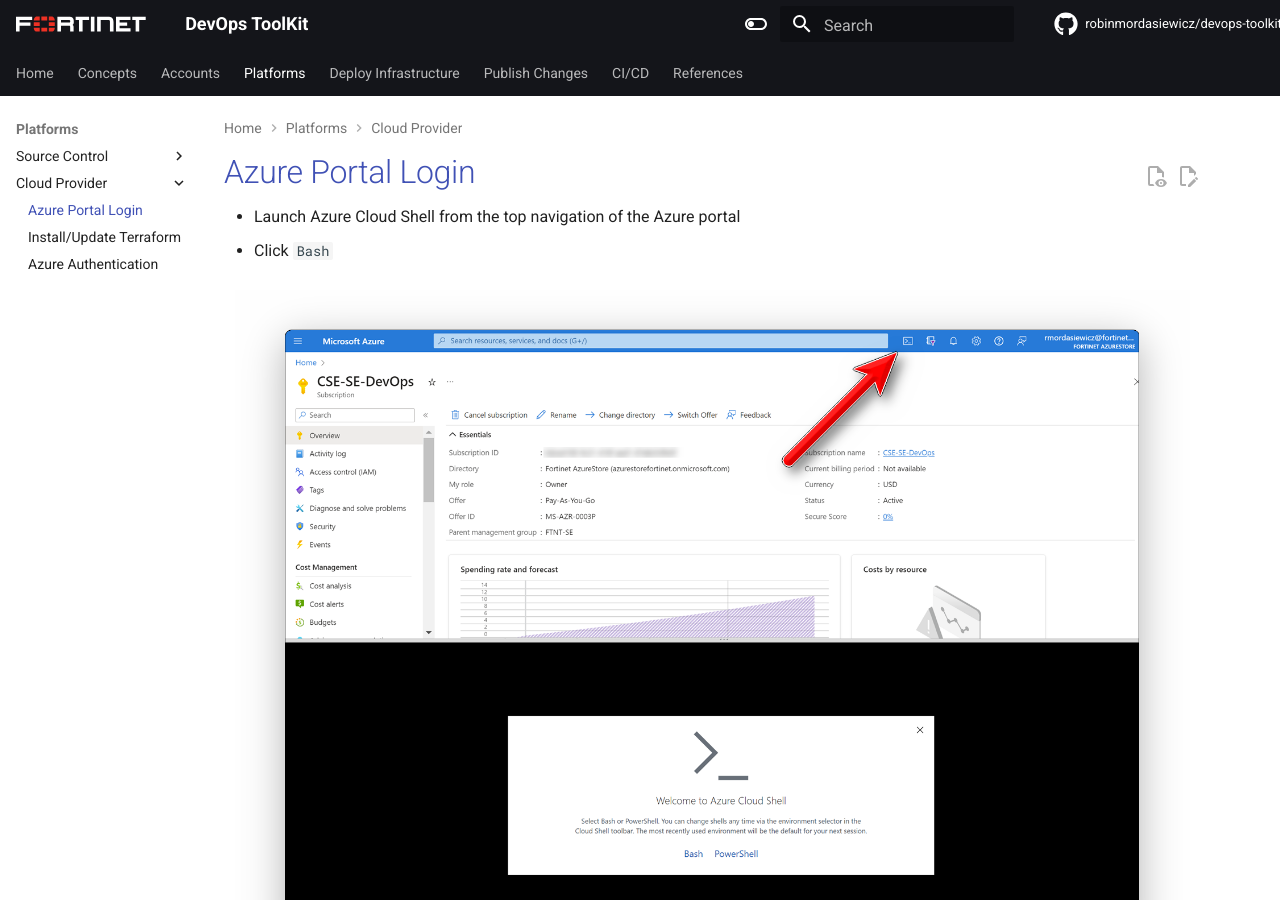
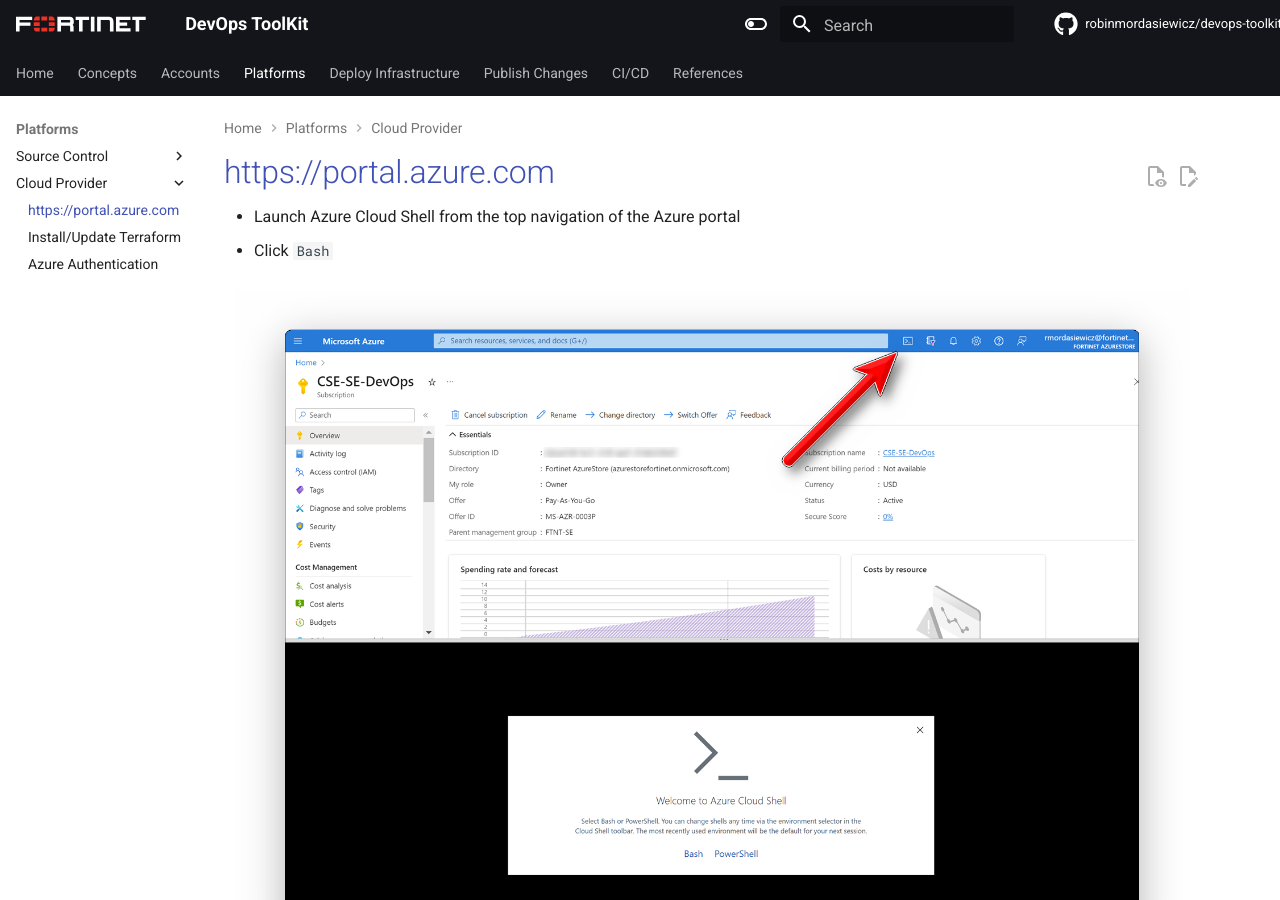
Before and after one commit to robinmordasiewicz/devops-toolkit, an MkDocs documentation site: the page built from docs/Azure-Cloud-Shell.md, in a window 1280 px wide and 900 px high. Built offline with MkDocs 1.6.1 and Material for MkDocs 9.7.7, drawn with Linux system fonts in a browser that asks for light colours; plug-ins that fetch from the network failed and are left out; comment, search, counter and statistics services are not loaded.

Commit message:
docs: add Azure-Cloud-Shell.md and update references in mkdocs.yml style(screenshots.json): adjust geometry for azure-cloud-shell.png
A new documentation file, Azure-Cloud-Shell.md, has been added to provide instructions on how to use Azure Cloud Shell. The mkdocs.yml file has been updated to include this new file in the navigation structure. The geometry of the screenshot in screenshots.json has been slightly adjusted to better fit the content.

```diff
--- a/docs/azure-cloud-shell.md
+++ b/docs/Azure-Cloud-Shell.md
@@ -1,7 +1,7 @@
 ---
 comments: true
 ---
-# [Azure Portal Login](https://portal.azure.com)
+# [https://portal.azure.com](https://portal.azure.com)
 
 - Launch Azure Cloud Shell from the top navigation of the Azure portal
 - Click `Bash`
--- a/mkdocs.yml
+++ b/mkdocs.yml
@@ -157,7 +157,7 @@
           - Profile.md
           - Fork.md
       - "Cloud Provider":
-          - azure-cloud-shell.md
+          - Azure-Cloud-Shell.md
           - azure-install-terraform.md
           - azure-az-login.md
   - "Deploy Infrastructure":
--- a/screenshots.json
+++ b/screenshots.json
@@ -28,7 +28,7 @@
       "url": "",
       "filename": "azure-cloud-shell.png",
       "pointerangle": "45",
-      "geometry": "+800-40"
+      "geometry": "+805-45"
     },
     {
       "url": "",
```
